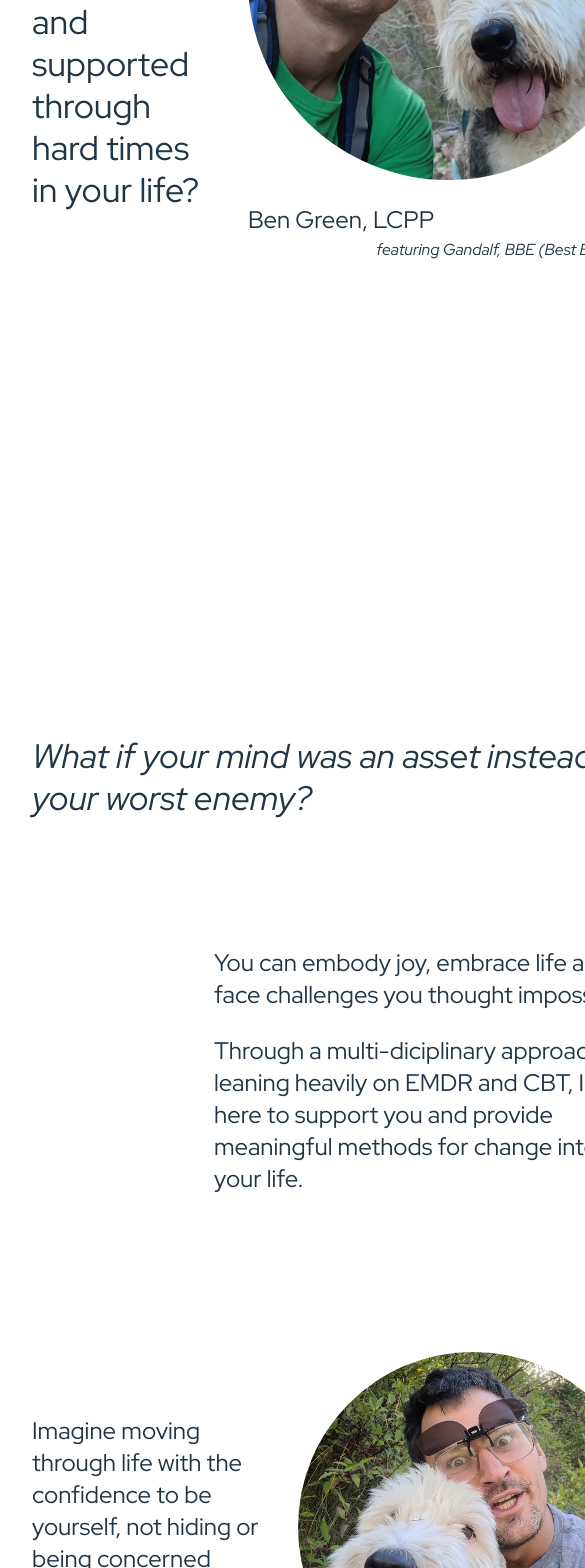
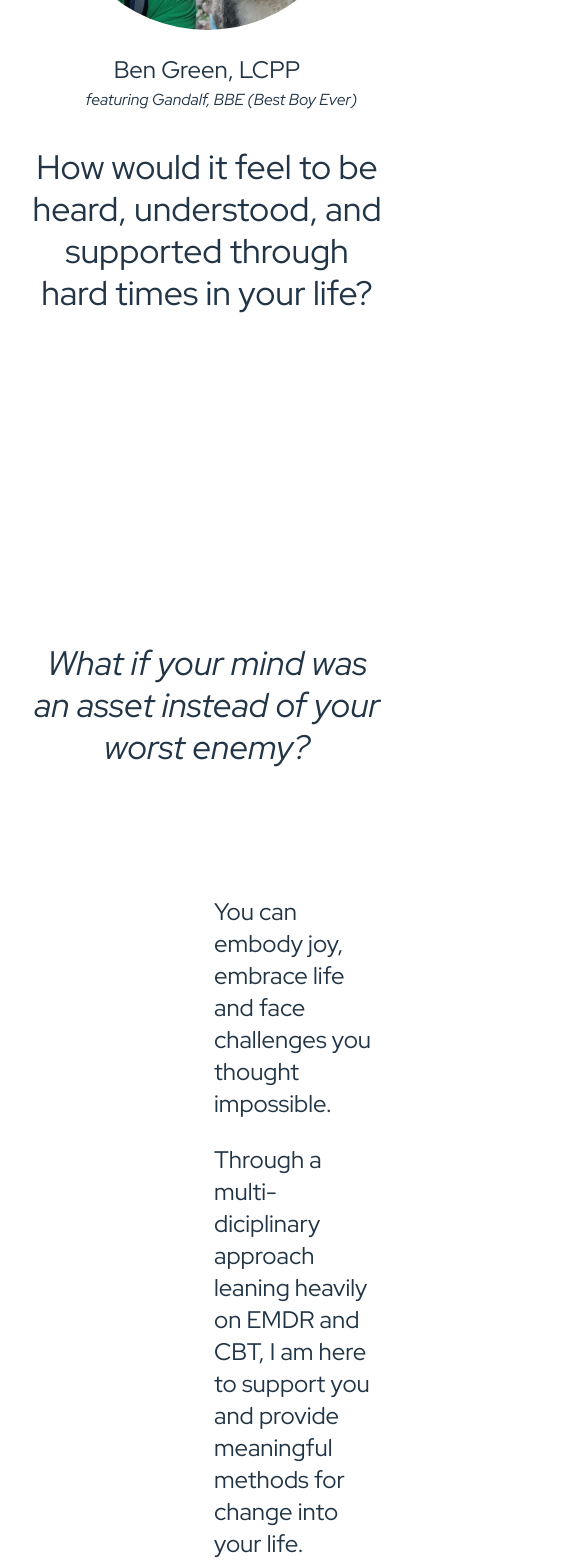
Before and after one commit to amandahussey/ben-g-therapy.com, a React (Vite) app in the folder ben-g-therapy.com/: page / in a window 390 px wide. Shown: the part 432-2000 px from the top of the page, 585 px wide, since content can reach past the window. Built offline with nearby package versions, Linux system fonts and the light colour scheme.

Commit message:
mobile support

```diff
--- a/ben-g-therapy.com/src/App.tsx
+++ b/ben-g-therapy.com/src/App.tsx
@@ -1,4 +1,10 @@
-import { Link, Stack, ThemeProvider, Typography } from "@mui/material";
+import {
+  Link,
+  Stack,
+  ThemeProvider,
+  Typography,
+  useMediaQuery,
+} from "@mui/material";
 
 import ben from "./assets/ben.jpg";
 import benSilly from "./assets/ben-silly.jpg";
@@ -10,24 +16,36 @@ import "./App.css";
 import { theme } from "./theme";
 
 function App() {
+  const isMobile = useMediaQuery("(max-width:600px)");
+
+  console.log("isMobile", isMobile);
+
   return (
     <ThemeProvider theme={theme}>
-      <Stack justifyContent="center" alignItems="center" maxWidth={1000}>
+      <Stack
+        justifyContent="center"
+        alignItems="center"
+        maxWidth={isMobile ? undefined : 1000}
+      >
         {/* Section 1 */}
         <Stack
-          direction="row"
+          direction={isMobile ? "column-reverse" : "row"}
           alignItems="center"
+          justifyContent="center"
           spacing={4}
           minHeight="100vh"
         >
-          <Typography variant="h4" textAlign="left">
+          <Typography variant="h4" textAlign={isMobile ? "center" : "left"}>
             How would it feel to be heard, understood, and supported through
             hard times in your life?
           </Typography>
           <Stack alignItems="center" justifyContent="center" spacing={3}>
-            <img src={ben} style={{ height: 400, borderRadius: "50%" }} />
+            <img
+              src={ben}
+              style={{ height: isMobile ? 300 : 400, borderRadius: "50%" }}
+            />
             <Stack width="100%">
-              <Typography variant="h5" textAlign="left">
+              <Typography variant="h5" textAlign={isMobile ? "center" : "left"}>
                 Ben Green, LCPP
               </Typography>
               <Typography
@@ -45,7 +63,11 @@ function App() {
         <Stack justifyContent="center" spacing={16} minHeight="100vh" pb={8}>
           <Stack alignItems="center" spacing={6}>
             <img src={mentalHealthIcon} style={{ height: 150 }} />
-            <Typography variant="h4" textAlign="left" fontStyle="italic">
+            <Typography
+              variant="h4"
+              textAlign={isMobile ? "center" : "left"}
+              fontStyle="italic"
+            >
               What if your mind was an asset instead of your worst enemy?
             </Typography>
           </Stack>
@@ -73,17 +95,23 @@ function App() {
 
         <Stack minHeight="100vh">
           <Stack
-            direction="row"
+            direction={isMobile ? "column-reverse" : "row"}
             alignItems="center"
             justifyContent="center"
             spacing={4}
           >
-            <Typography variant="h5" textAlign="left">
+            <Typography variant="h5" textAlign={isMobile ? "center" : "left"}>
               Imagine moving through life with the confidence to be yourself,
               not hiding or being concerned about how you are being perceived.
             </Typography>
 
-            <img src={benSilly} style={{ height: 350, borderRadius: "50%" }} />
+            <img
+              src={benSilly}
+              style={{
+                height: 350,
+                borderRadius: "50%",
+              }}
+            />
           </Stack>
 
           <Stack
@@ -91,7 +119,7 @@ function App() {
             alignItems="center"
             justifyContent="center"
             minHeight="50vh"
-            pb={8}
+            mt={isMobile ? 12 : undefined}
           >
             <img src={therapyIcon} style={{ margin: 24 }} />
             <Typography variant="h5">
```
